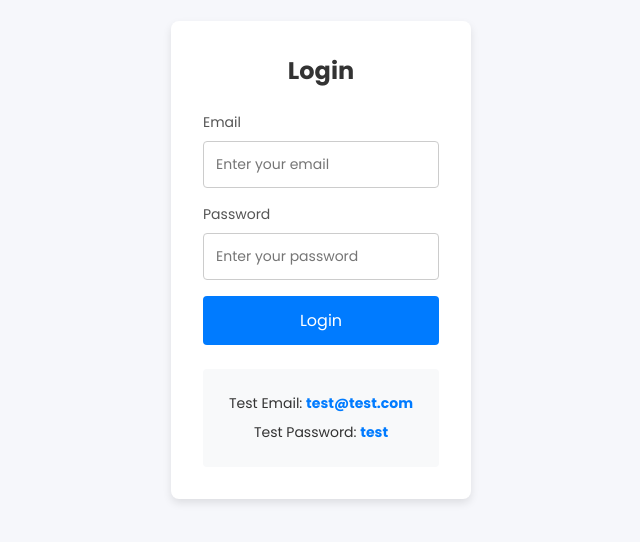
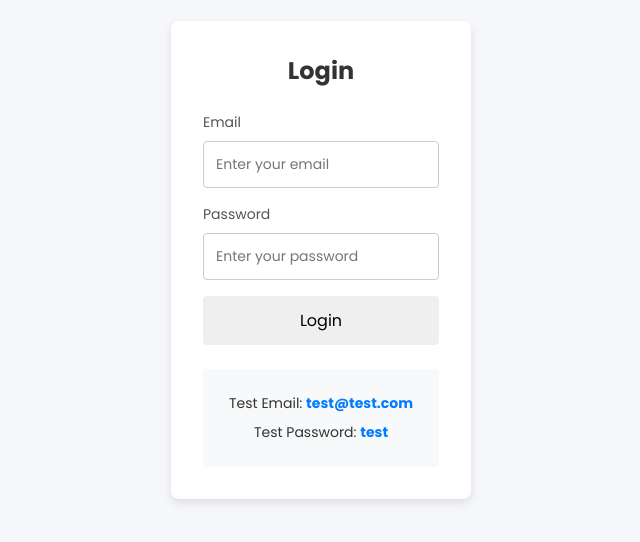
Before and after one commit to Lixcon11/hotel-miranda-dashboard, a React (Vite) app: page /login in a window 1280 px wide. Shown: the part 140-682 px from the top of the page, without its empty margins (319-959 px from the left). Built offline with nearby package versions, Linux system fonts and the light colour scheme.

Commit message:
Changed colors

```diff
--- a/src/modules/login/Login.tsx
+++ b/src/modules/login/Login.tsx
@@ -109,8 +109,6 @@ const Button = styled.button`
     padding: 0.75rem;
     border: none;
     border-radius: 4px;
-    background-color: #007bff;
-    color: #fff;
     font-size: 16px;
     cursor: pointer;
     transition: background-color 0.3s ease;
```
